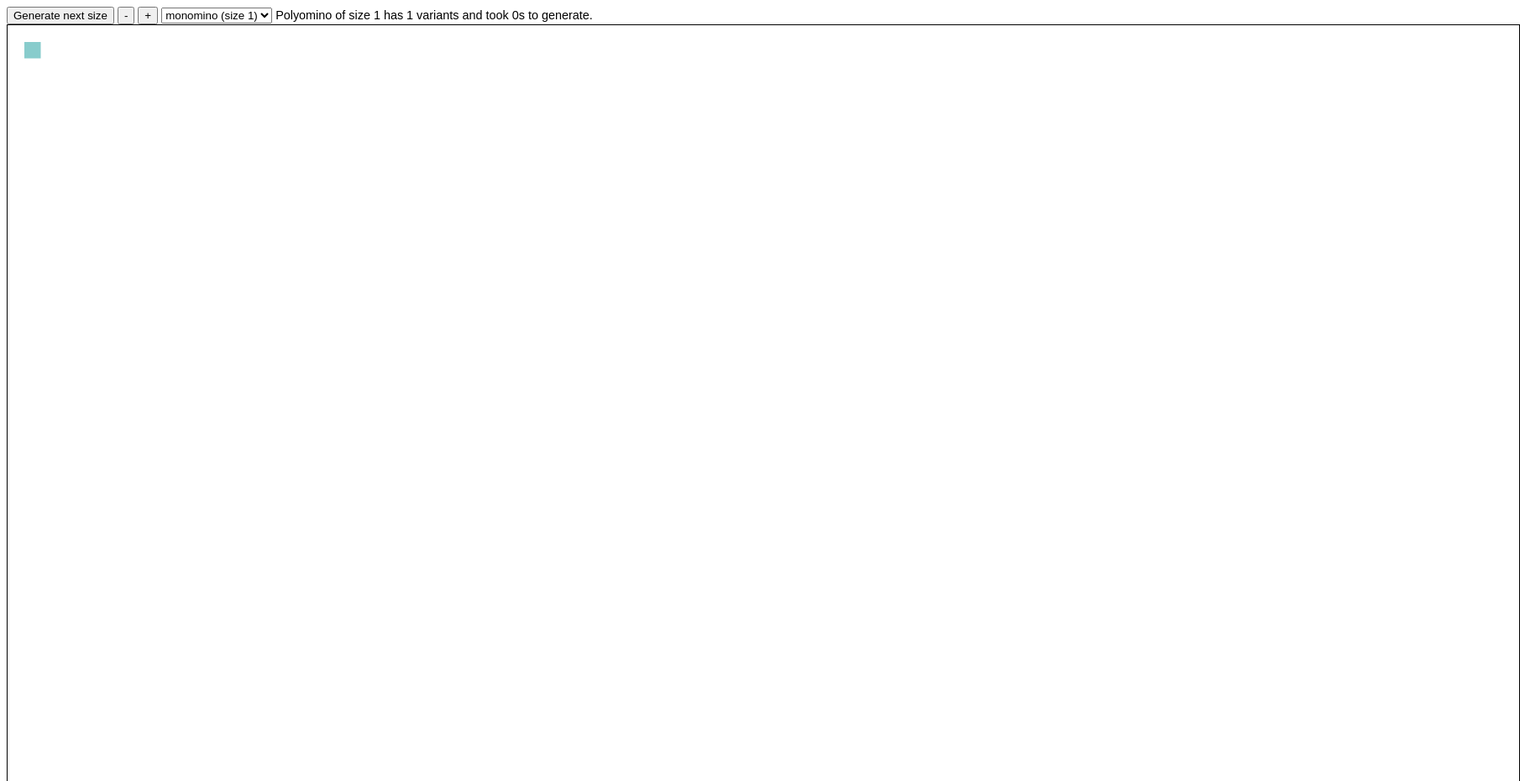
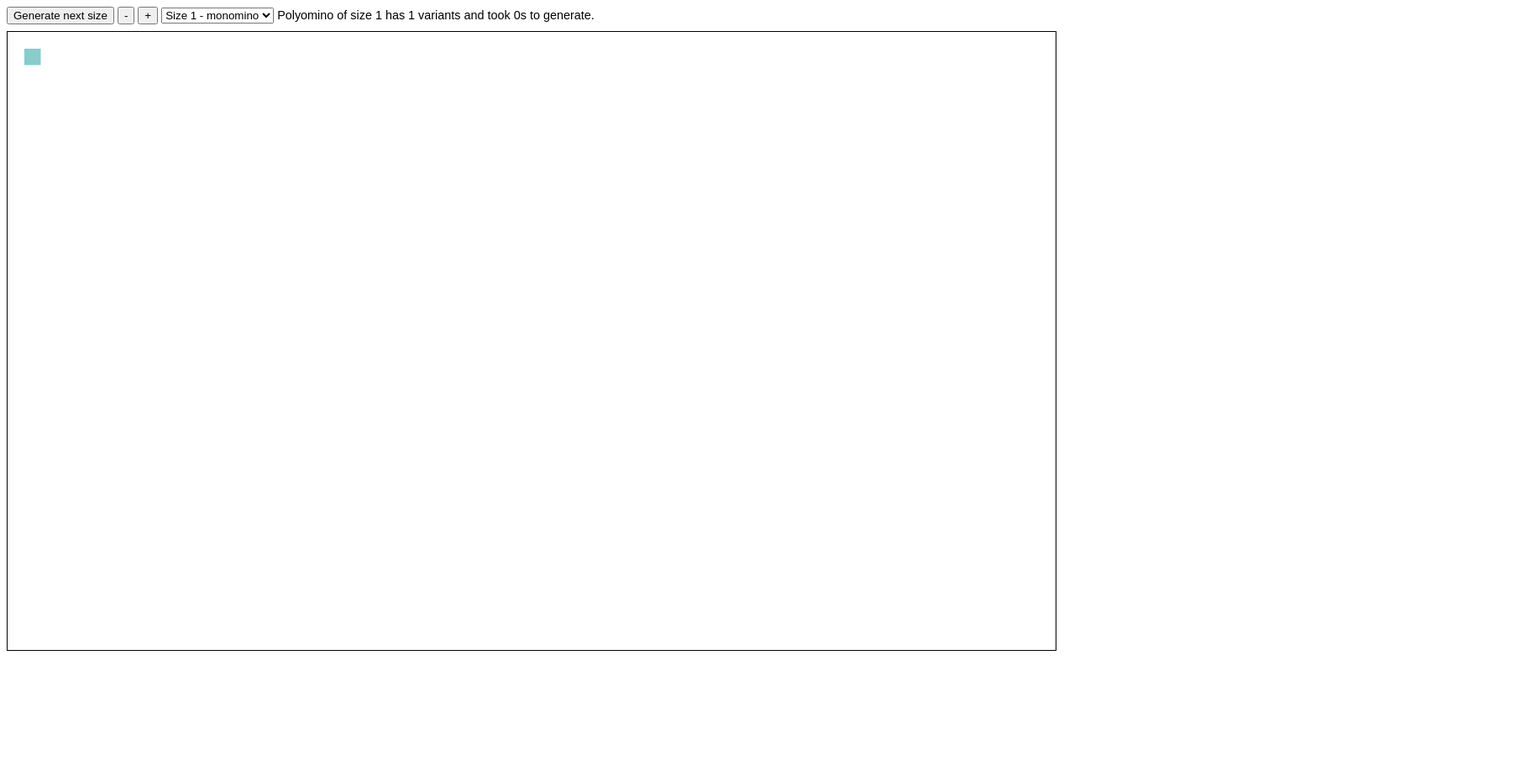
Before and after one commit to kemlo77/polyomino, a website built with webpack: page src/template.html in a window 1280 px wide. Shown: the top 930 px of the page at 84% size, 1810 px wide, since content can reach past the window. After the commit the page ends 800 px from the top, so only its background shows below. Built offline with nearby package versions, Linux system fonts and the light colour scheme.

Commit message:
canvas adjusts when window is resized

```diff
--- a/src/View.ts
+++ b/src/View.ts
@@ -11,8 +11,6 @@ export class View implements Observer {
     private _canvasElement: HTMLCanvasElement;
     private _ctx: CanvasRenderingContext2D;
 
-    private width: number;
-    private height: number;
     private cellWidth: number = 20;
     private _model: Model;
 
@@ -29,12 +27,18 @@ export class View implements Observer {
         this._minusButton = document.getElementById('minusButton') as HTMLButtonElement;
         this._minusButton.addEventListener('click', () => this.decreaseCellSize());
 
-        this.height = this._canvasElement.offsetHeight;
-        this.width = this._canvasElement.offsetWidth;
         this._ctx = this._canvasElement.getContext('2d');
         this._model = model;
 
         this.updateViewWithLargestGeneratedSizeGroup();
+    }
+
+    get height(): number {
+        return this._canvasElement.height;
+    }
+
+    get width(): number {
+        return this._canvasElement.width;
     }
 
     update(): void {
@@ -49,7 +53,7 @@ export class View implements Observer {
     }
 
     private addPolyominoSizeGroupToSelect(size: number): void {
-        const optionText: string = `${this.getNameForGroupWithSize(size)} (size ${String(size)})`;
+        const optionText: string = `Size ${String(size)} - ${this.getNameForGroupWithSize(size)}`;
         this._selectElement.options[this._selectElement.options.length] =
             new Option(optionText, String(size));
         //select the added value in the list
@@ -198,4 +202,26 @@ export class View implements Observer {
 
         document.getElementById('calculationInfo').innerHTML = infoString;
     }
+
+    public updateBecauseWindowIsResized(): void {
+        this._canvasElement.width = window.innerWidth - 32;
+        this._canvasElement.height = window.innerHeight - 64;
+
+        this.showSelectedSizeGroup();
+    }
+
+
+    public delayedUpdateBecauseWindowIsResized: any =
+        this.debounce((): void => this.updateBecauseWindowIsResized(), 500);
+
+    private debounce<F extends Function>(func: F, wait: number): F {
+        let timeoutID: number;
+        return <any>function (this: any, ...args: any[]) {
+            clearTimeout(timeoutID);
+            const context: any = this;
+            timeoutID = window.setTimeout(() => {
+                func.apply(context, args);
+            }, wait);
+        };
+    }
 }
--- a/src/main.ts
+++ b/src/main.ts
@@ -9,3 +9,6 @@ const view: View = new View(model);
 model.attachObserver(view);
 
 document.getElementById('startButton').addEventListener('click', () => model.generateNextPolyominoSizeGroup());
+
+window.addEventListener('load', () => view.updateBecauseWindowIsResized());
+window.addEventListener('resize', () => view.delayedUpdateBecauseWindowIsResized());
--- a/src/style.css
+++ b/src/style.css
@@ -1,5 +1,6 @@
 canvas {
     border: 1px solid black;
+    margin-top: 8px;
 }
 
 body {
```
